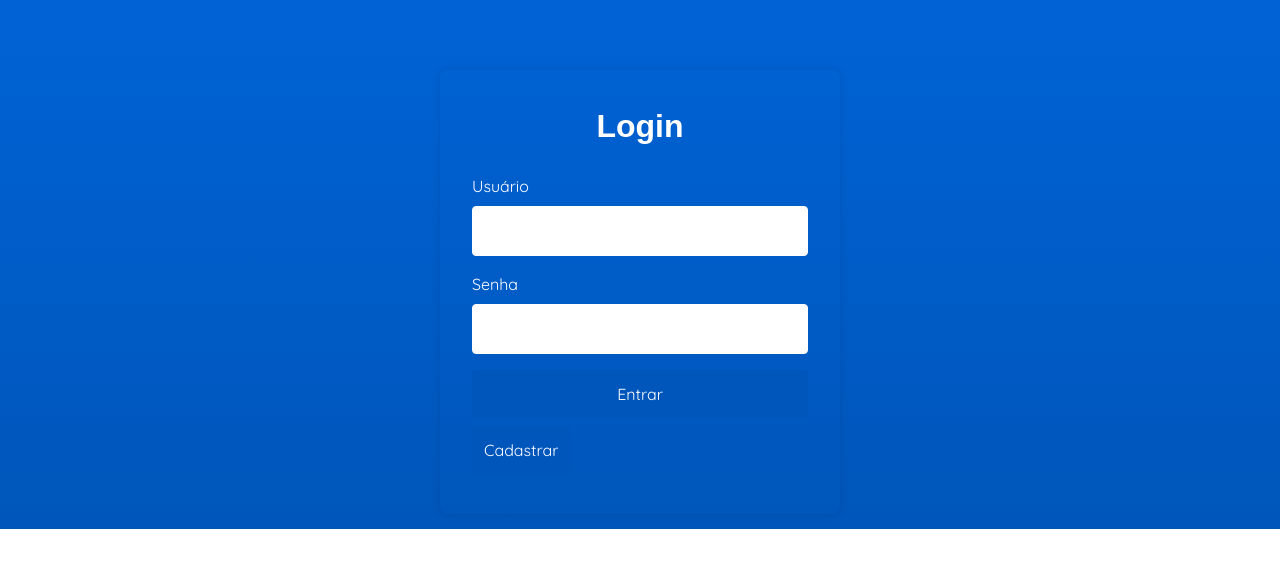
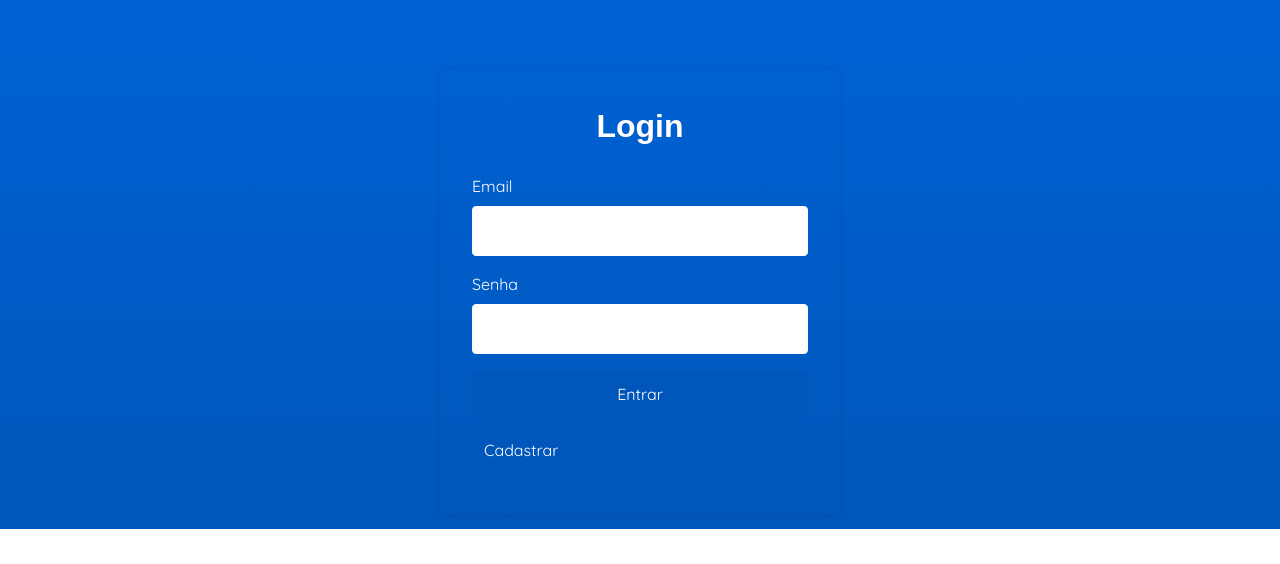
Before and after one commit to gabriellac2002/spiderverse, a Next.js app: page /login in a window 1280 px wide. Shown: the part 271-835 px from the top of the page. Built offline with nearby package versions, Linux system fonts and the light colour scheme; a web font is replaced by a local one.

Commit message:
autenticação implementada

```diff
--- a/src/app/login/login.module.scss
+++ b/src/app/login/login.module.scss
@@ -41,6 +41,7 @@
   border: 1px solid #FFFF;
   border-radius: 4px;
   font-size: 1rem;
+  color: black;
 }
 
 .loginForm button {
--- a/src/app/login/page.tsx
+++ b/src/app/login/page.tsx
@@ -1,10 +1,11 @@
-import React from 'react';
+"use client"
+import React, { useState } from 'react';
 import styles from './login.module.scss';
 import Header from '../components/Header';
-
 import { spidermanFont } from "@/fonts";
 import { Quicksand } from "next/font/google";
 import Link from 'next/link';
+import { loginUser } from '@/utils/services/authService';
 
 const quicksand = Quicksand({
     subsets: ["latin"],
@@ -12,22 +13,72 @@ const quicksand = Quicksand({
 });
 
 export default function Login() {
+    const [email, setEmail] = useState('');
+    const [password, setPassword] = useState('');
+    const [message, setMessage] = useState<{ type: string; text: string } | null>(null);
+
+    const handleLogin = async (e: React.FormEvent) => {
+        e.preventDefault();
+
+        const { user, error } = await loginUser(email, password);
+
+        if (user) {
+            setMessage({ type: 'success', text: `Bem-vindo, ${user.email}!` });
+            setTimeout(() => {
+
+                window.location.href = '/';
+            }, 3000);
+        } else if (error) {
+            setMessage({ type: 'error', text: error });
+        }
+    };
+
     return (
         <div className={quicksand.className}>
             <Header />
             <div className={styles.container}>
                 <div className={styles.loginContainer}>
                     <h1 className={`${spidermanFont.className} ${styles.loginHeader}`}>Login</h1>
-                    <form className={styles.loginForm}>
-                        <label>Usuário</label>
-                        <input type="text" id="username" name="username" />
+
+                    {message && (
+                        <div
+                            className={`p-4 mb-4 text-sm rounded-lg ${
+                                message.type === 'success' ? 'text-green-800 bg-green-50 dark:bg-gray-800 dark:text-green-400' :
+                                message.type === 'error' ? 'text-red-800 bg-red-50 dark:bg-gray-800 dark:text-red-400' :
+                                ''
+                            }`}
+                            role="alert"
+                        >
+                            <span className="font-medium">{message.type === 'success' ? 'Success!' : 'Error!'}</span> {message.text}
+                        </div>
+                    )}
+
+                    <form className={styles.loginForm} onSubmit={handleLogin}>
+                        <label>Email</label>
+                        <input
+                            type="email"
+                            id="email"
+                            name="email"
+                            value={email}
+                            onChange={(e) => setEmail(e.target.value)}
+                            required
+                        />
 
                         <label>Senha</label>
-                        <input type="password" id="password" name="password" />
+                        <input
+                            type="password"
+                            id="password"
+                            name="password"
+                            value={password}
+                            onChange={(e) => setPassword(e.target.value)}
+                            required
+                        />
 
                         <button type="submit">Entrar</button>
                         <Link href="/singin">
-                            <button type="submit">Cadastrar</button>
+
+                            <button type="button">Cadastrar</button>
+
                         </Link>
                     </form>
                 </div>
--- a/src/app/singin/page.tsx
+++ b/src/app/singin/page.tsx
@@ -24,7 +24,9 @@ export default function Signin() {
         try {
             const user = await singnup(email, password);
             setMessage({type: 'success', text: `Cadastro realizado com sucesso! Bem-vindo, ${user.email}.`});
-
+            setTimeout(() => {
+                window.location.href = '/';
+            }, 2000);
 
         } catch (error: any) {
             setMessage({type: 'error', text: `Erro ao realizar o cadastro: ${error.message}`});
--- a/src/utils/services/authService.ts
+++ b/src/utils/services/authService.ts
@@ -1,5 +1,6 @@
 import {auth} from "../firebase/firebaseServer"
 import { createUserWithEmailAndPassword } from "firebase/auth";
+import { signInWithEmailAndPassword } from "firebase/auth";
 
 export async function singnup(email: string, password: string) {
 
@@ -10,3 +11,12 @@ export async function singnup(email: string, password: string) {
         throw new Error(error.message || "Erro ao criar o usuário.");
     }
 }
+
+export async function loginUser(email: string, password: string) {
+    try {
+        const userCredential = await signInWithEmailAndPassword(auth, email, password);
+        return { user: userCredential.user, error: null };
+    } catch (error: any) {
+        return { user: null, error: error.message || "Erro ao fazer login." };
+    }
+}
```
